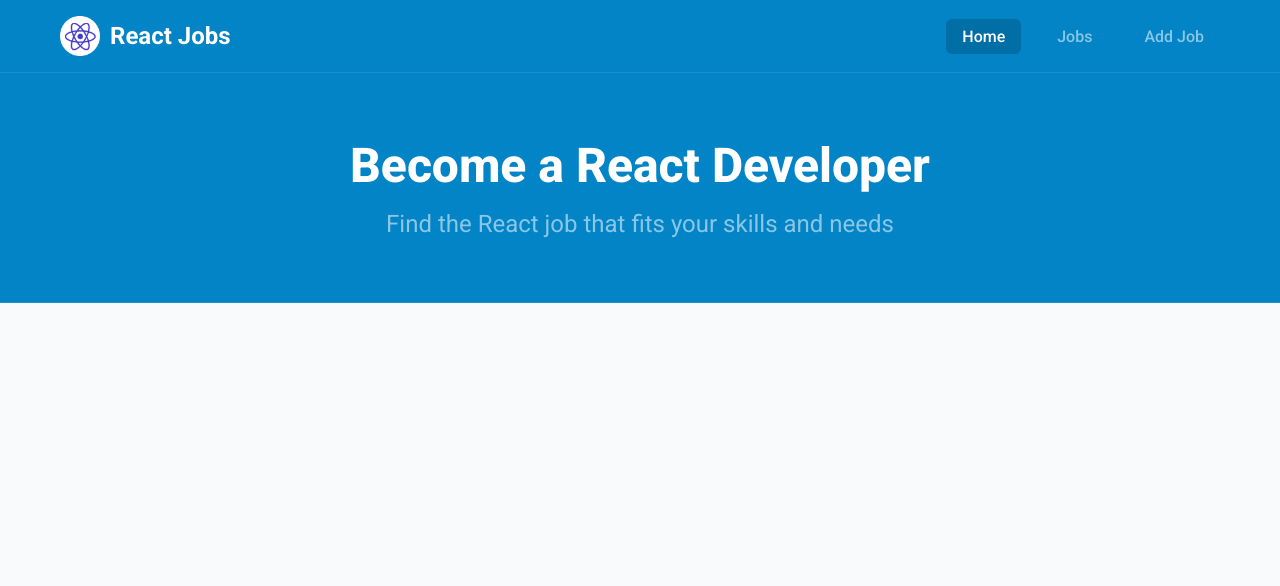
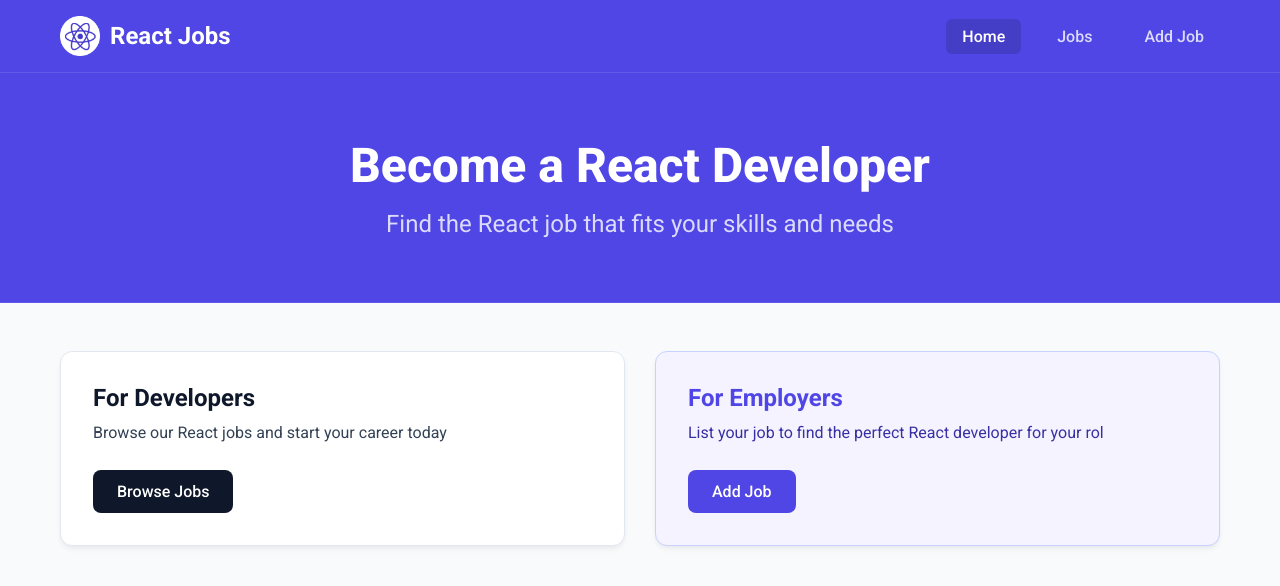
Before and after one commit to kristinamakarin/react-jobs, a React (Vite) app: page / in a window 1280 px wide. Shown: the top 586 px of the page. Built offline with nearby package versions, Linux system fonts and the light colour scheme.

Commit message:
Feature: Add home cards component and refactor styles using semantic SCSS variables

```diff
--- a/src/App.jsx
+++ b/src/App.jsx
@@ -1,11 +1,13 @@
 import Navbar from "./components/Navbar"
 import Hero from "./components/Hero"
+import HomeCards from "./components/HomeCards"
 
 const App = () => {
   return (
     <>
       <Navbar />
       <Hero />
+      <HomeCards />
     </>
   )
 }
--- /dev/null
+++ b/src/components/Card.jsx
@@ -0,0 +1,11 @@
+import React from 'react'
+
+const Card = ({ children, bg = 'bg-light'}) => {
+  return (
+    <div className={`card ${bg}`}>
+        {children}
+    </div>
+  )
+}
+
+export default Card
--- a/src/components/Hero.jsx
+++ b/src/components/Hero.jsx
@@ -4,8 +4,8 @@ const Hero = ( {title = 'Become a React Developer', subtitle = 'Find the React j
   return (
     <section className="hero-section">
         <div className="hero-container">
-            <h1 className="main-title">{title}</h1>
-            <p className="hero-subtitle">{subtitle}</p>
+            <h1 className="main-title"> {title} </h1>
+            <p className="hero-subtitle"> {subtitle} </p>
         </div>
     </section>
   )
--- /dev/null
+++ b/src/components/HomeCards.jsx
@@ -0,0 +1,23 @@
+import React from 'react'
+import Card from "./Card"
+
+const HomeCards = () => {
+  return (
+    <section className="cards-section">
+        <div className="cards-grid">
+            <Card>
+                <h2> For Developers </h2>
+                <p> Browse our React jobs and start your career today </p>
+                <a href="/" className="btn btn-primary"> Browse Jobs </a>
+            </Card>
+            <Card bg="bg-accent">
+                <h2> For Employers </h2>
+                <p> List your job to find the perfect React developer for your rol </p>
+                <a href="/" className="btn btn-secondary"> Add Job </a>
+            </Card>
+        </div>
+    </section>
+  )
+}
+
+export default HomeCards
--- a/src/index.scss
+++ b/src/index.scss
@@ -3,3 +3,4 @@
 @use './scss/_layouts';
 @use './scss/_navbar';
 @use './scss/_hero';
+@use './scss/_homecards';
--- a/src/scss/_global.scss
+++ b/src/scss/_global.scss
@@ -8,5 +8,9 @@
 
 body {
     font-family: variables.$font-main;
-    background-color: variables.$light-color;
+    background-color: variables.$theme-bg-main;
 }
+
+h1, h2, h3, h4, h5, h6, input, button, select, textarea, .btn {
+    font-family: inherit;
+}
--- a/src/scss/_hero.scss
+++ b/src/scss/_hero.scss
@@ -1,10 +1,10 @@
 @use 'variables';
 
 .hero-section {
-    background-color: variables.$primary-color;
+    background-color: variables.$theme-primary;
     padding: 4rem 0;
     text-align: center;
-    border-bottom: 1px solid #ffffff1a;
+    border-bottom: 1px solid variables.transparent-color(variables.$white, 0.10);
 }
 
 .hero-container {
@@ -14,14 +14,14 @@
 }
 
 .main-title {
-    color: #ffffff;
+    color: variables.$white;
     font-size: 3rem;
     font-weight: 800;
     margin-bottom: 1rem;
 }
 
 .hero-subtitle {
-    color: #ffffff8a;
+    color: variables.transparent-color(variables.$white, 0.8);
     font-size: 1.5rem;
     font-weight: 400;
 }
--- /dev/null
+++ b/src/scss/_homecards.scss
@@ -0,0 +1,97 @@
+@use 'variables';
+
+.cards-section {
+    padding: 3rem 0;
+    background-color: variables.$theme-bg-main;
+}
+
+.cards-grid {
+    max-width: 1200px;
+    margin: 0 auto;
+    padding: 0 20px;
+    display: grid;
+    grid-template-columns: repeat(2, 1fr);
+    gap: 30px;
+}
+
+.card {
+    padding: 2rem;
+    border-radius: 12px;
+    box-shadow: 0 4px 6px -1px variables.transparent-color(variables.$theme-dark, 0.05), 0 2px 4px -1px variables.transparent-color(variables.$theme-dark, 0.03);
+    transition: transform 0.3s ease;
+
+    &:hover {
+        transform: translateY(-5px);
+        box-shadow: 0 10px 15px -3px variables.transparent-color(variables.$theme-dark, 0.10), 0 4px 6px -2px variables.transparent-color(variables.$theme-dark, 0.05);
+    }
+
+    h2 {
+        font-size: 1.5rem;
+        font-weight: 700;
+        margin-bottom: 0.5rem;
+    }
+
+    p {
+        margin-bottom: 1.5rem;
+        line-height: 1.6;
+    }
+}
+
+.btn {
+    display: inline-block;
+    padding: 12px 24px;
+    border-radius: 8px;
+    text-decoration: none;
+    font-weight: 500;
+    background-color: #4f46e5;
+    color: #ffffff;
+    transition: background-color 0.2s ease, transform 0.1s ease;
+
+    &:active {
+        transform: scale(0.98);
+    }
+}
+
+.bg-light {
+    background-color: variables.$theme-bg-card-light;
+    border: 1px solid variables.$theme-border-light;
+
+    h2 {
+        color: variables.$theme-dark;
+    }
+
+    p {
+        color: variables.$theme-neutral-text;
+    }
+
+    .btn {
+        background-color: variables.$theme-dark;
+        color: variables.$white;
+
+        &:hover {
+            background-color: variables.$theme-dark-hover;
+        }
+    }
+}
+
+.bg-accent {
+    background-color: variables.$theme-bg-card-accent;
+    border: 1px solid variables.$theme-border-accent;
+
+    h2 {
+        color: variables.$theme-primary;
+    }
+
+    p {
+        color: variables.$theme-primary-dark;
+    }
+
+    .btn {
+        background-color: variables.$theme-primary;
+        color: variables.$white;
+
+        &:hover {
+            background-color: variables.$theme-primary-hover;
+        }
+    }
+}
--- a/src/scss/_navbar.scss
+++ b/src/scss/_navbar.scss
@@ -1,8 +1,8 @@
 @use 'variables';
 
 .navbar {
-    background-color: variables.$primary-color;
-    border-bottom: 1px solid #ffffff1a;
+    background-color: variables.$theme-primary;
+    border-bottom: 1px solid variables.transparent-color(variables.$white, 0.10);
     padding: 1rem 0;
     position: sticky;
     top: 0;
@@ -19,7 +19,7 @@
 }
 
 .nav-logo {
-    color: #ffffff;
+    color: variables.$white;
     font-size: 1.5rem;
     font-weight: 700;
     text-decoration: none;
@@ -41,7 +41,7 @@
     gap: 20px;
 }
 .nav-link {
-    color: #ffffff8a;
+    color: variables.transparent-color(variables.$white, 0.8);
     text-decoration: none;
     font-weight: 500;
     padding: 8px 16px;
@@ -49,12 +49,12 @@
     transition: all 0.3s ease;
 
     &:hover {
-        color: #ffffff;
-        background-color: #ffffff1a;
+        color: variables.$white;
+        background-color: variables.transparent-color(variables.$white, 0.10);
     }
 
     &.active {
-        color: #ffffff;
-        background-color: #0000002a;
+        color: variables.$white;
+        background-color: variables.transparent-color(variables.$theme-dark, 0.16);
     }
 }
--- a/src/scss/_variables.scss
+++ b/src/scss/_variables.scss
@@ -1,8 +1,43 @@
 @import url('https://fonts.googleapis.com/css2?family=Roboto:ital,wght@0,100..900;1,100..900&display=swap');
 
-$primary-color: #0284c7;
-$secondary-color: #38bdf8;
-$dark-color: #0f172a;
-$light-color: #f8fafc;
+// BASE COLOR PALETTE
+
+$white:       #ffffff;
+$slate-100:   #f8fafc;
+$slate-200:   #e2e8f0;
+$slate-700:   #334155;
+$slate-900:   #0f172a;
+
+$indigo-50:   #f5f3ff;
+$indigo-100:  #e0e7ff;
+$indigo-200:  #c7d2fe;
+$indigo-500:  #6366f1;
+$indigo-600:  #4f46e5;
+$indigo-800:  #3730a3;
+
+//SEMANTIC THEME VARIABLES
+
+// Main Action Colors
+$theme-primary:        $indigo-600;
+$theme-primary-hover:  $indigo-500;
+$theme-primary-dark:   $indigo-800;
+
+// Dark / Neutral Action Colors
+$theme-dark:           $slate-900;
+$theme-dark-hover:     $slate-700;
+$theme-neutral-text:   $slate-700;
+
+// Backgrounds & Layout
+$theme-bg-main:        $slate-100;
+$theme-bg-card-light:  $white;
+$theme-bg-card-accent: $indigo-50;
+
+// Borders
+$theme-border-light:   $slate-200;
+$theme-border-accent:  $indigo-200;
 
 $font-main: 'Roboto', sans-serif;
+
+@function transparent-color($color, $opacity) {
+    @return rgba($color, $opacity);
+}
```
